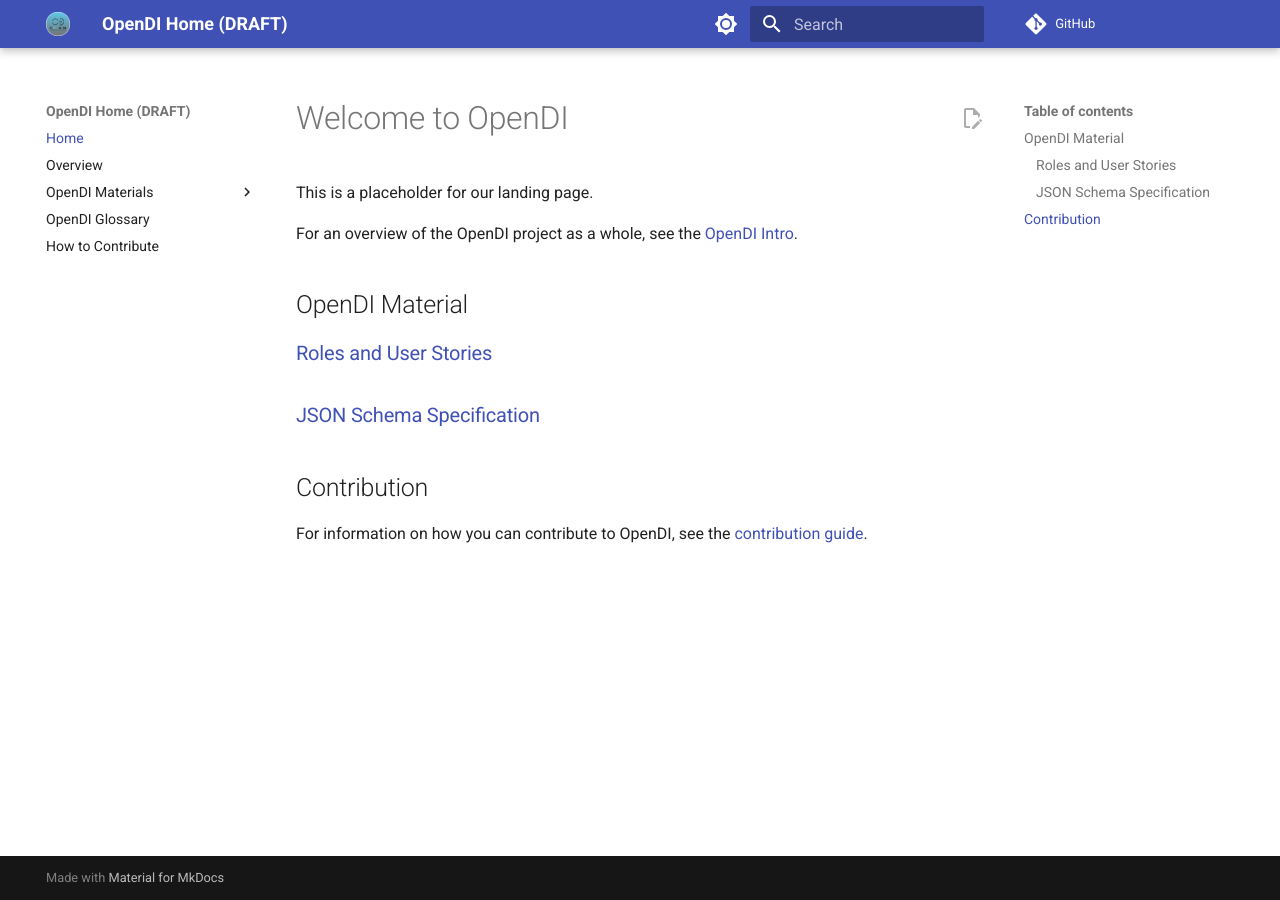
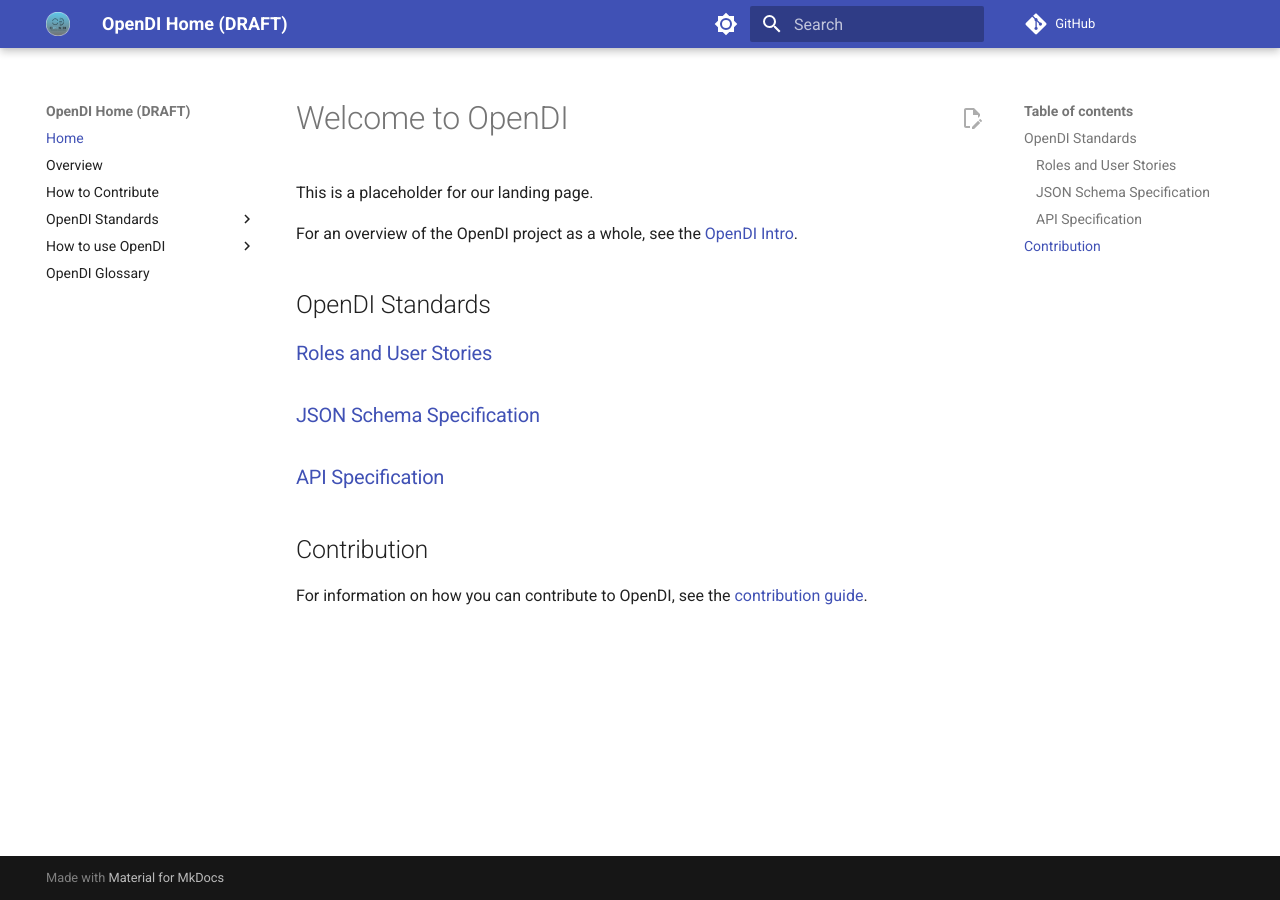
Before and after one commit to IAmKelDev/draft-opendi-home, an MkDocs documentation site: the page built from docs/index.md, in a window 1280 px wide. Built offline with MkDocs 1.6.1 and Material for MkDocs 9.7.7, drawn with Linux system fonts in a browser that asks for light colours; comment, search, counter and statistics services are not loaded.

Commit message:
Placeholders and minor changes from OpenDI mtg
Added:
- Template for missing but planned content, to fill out the structure of the site
- Placeholders for planned content:
    - API Specification
    - Asset Guide
    - Gallery
    - Reference Implementations

Updated mkdocs config:
- Added placeholders
- Reordered contribution guide

```diff
--- a/docs/index.md
+++ b/docs/index.md
@@ -4,12 +4,14 @@
 
 For an overview of the OpenDI project as a whole, see the [OpenDI Intro](./OpenDI%20Intro%20Material.md).
 
-## OpenDI Material
+## OpenDI Standards
 
 ### [Roles and User Stories](https://iamkeldev.github.io/draft-opendi-roles-user-stories)
 
 ### [JSON Schema Specification](https://iamkeldev.github.io/draft-opendi-json-schema)
 
+### [API Specification](./API%20Specification.md)
+
 ## Contribution
 
 For information on how you can contribute to OpenDI, see the [contribution guide](./How%20To%20Contribute.md).
--- a/mkdocs.yml
+++ b/mkdocs.yml
@@ -10,11 +10,16 @@
 nav:
   - Home: index.md
   - 'Overview': 'OpenDI Intro Material.md'
-  - 'OpenDI Materials':
+  - 'How to Contribute': 'How To Contribute.md'
+  - 'OpenDI Standards':
     - 'Roles and User Stories': https://iamkeldev.github.io/draft-opendi-roles-user-stories
     - 'JSON Schema Specification': https://iamkeldev.github.io/draft-opendi-json-schema
+    - 'API Specification': 'API Specification.md'
+  - 'How to use OpenDI':
+    - 'Asset Guide': './How-to-use-OpenDI/Asset Guide.md'
+    - 'Reference Implementations': './How-to-use-OpenDI/Reference Implementations.md'
+    - 'Gallery': './How-to-use-OpenDI/Gallery.md'
   - 'OpenDI Glossary': 'OpenDI Glossary.md'
-  - 'How to Contribute': 'How To Contribute.md'
 
 # Exclude _Role Page Template.md
 exclude_docs: |
```
Also changed, not shown: docs/API Specification.md (added, +7 -0 lines), docs/How-to-use-OpenDI/Asset Guide.md (added, +7 -0 lines), docs/How-to-use-OpenDI/Gallery.md (added, +8 -0 lines), docs/How-to-use-OpenDI/Reference Implementations.md (added, +7 -0 lines), docs/_Coming Soon template.md (added, +7 -0 lines).
